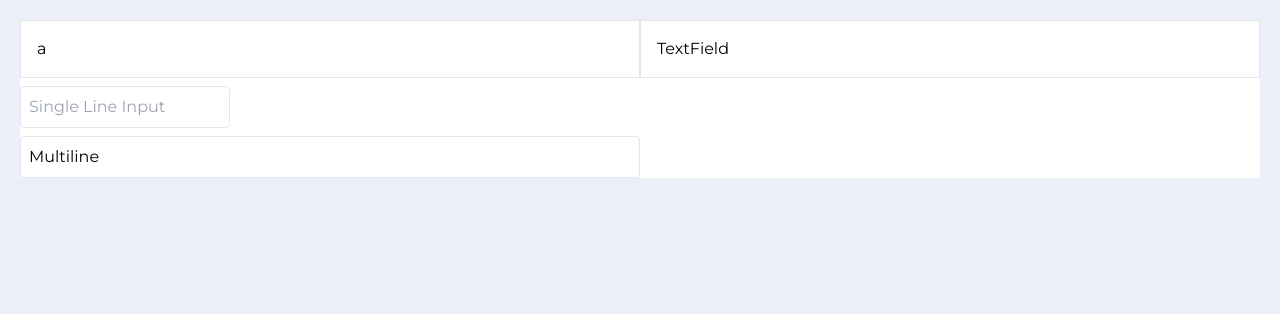
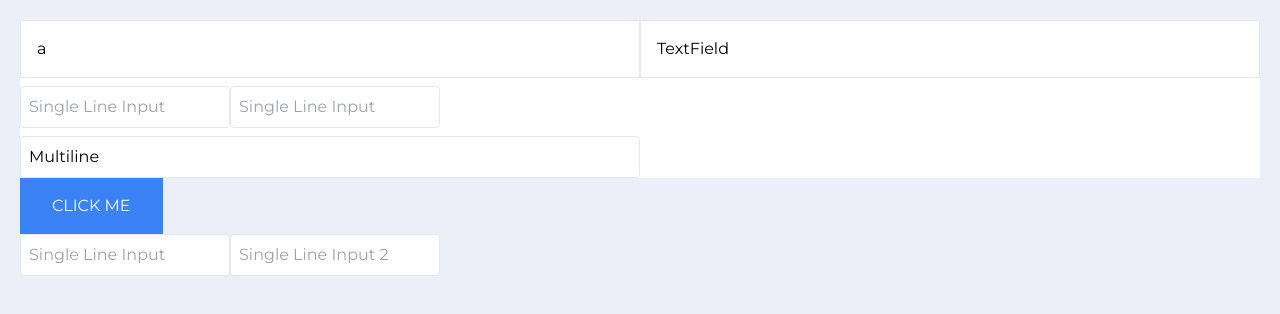
Before and after one commit to zeeshanhaider5121472/NextJS-Business-Management-System, a Next.js app: page /newtask/createTemplate in a window 1280 px wide. Shown: the top 314 px of the page. Built offline with nearby package versions, Linux system fonts and the light colour scheme.

Commit message:
testing add new task tt2

```diff
--- a/next.config.mjs
+++ b/next.config.mjs
@@ -1,4 +1,6 @@
 /** @type {import('next').NextConfig} */
-const nextConfig = {};
+const nextConfig = {
+  reactStrictMode: false,
+};
 
 export default nextConfig;
--- a/package.json
+++ b/package.json
@@ -11,6 +11,7 @@
   "dependencies": {
     "next": "14.2.4",
     "react": "^18",
+    "react-beautiful-dnd": "^13.1.1",
     "react-dnd-html5-backend": "^16.0.1",
     "react-dnd-touch-backend": "^16.0.1",
     "react-dom": "^18",
@@ -19,6 +20,7 @@
   "devDependencies": {
     "@types/node": "^20",
     "@types/react": "^18.3.3",
+    "@types/react-beautiful-dnd": "^13.1.8",
     "@types/react-dnd": "^3.0.2",
     "@types/react-dom": "^18",
     "daisyui": "^4.12.10",
--- a/src/app/components/rightsplitscreen_comp/home_comp/newtask_comp/TestingTemplate.tsx
+++ b/src/app/components/rightsplitscreen_comp/home_comp/newtask_comp/TestingTemplate.tsx
@@ -40,7 +40,7 @@ const TestField: React.FC<TestFieldProps> = ({ name, value }) => {
 type ComponentState = {
   groupName: string;
   components: {
-    id: string;
+    id: number;
     component: React.ReactNode;
     label: string;
   }[];
@@ -52,7 +52,7 @@ interface DropTargetProps {
       {
         groupName: string;
         components: {
-          id: string;
+          id: number;
           component: React.ReactNode;
           label: string;
         }[];
@@ -78,7 +78,7 @@ const DropTarget: React.FC<DropTargetProps> = ({ name, setComponents }) => {
       setComponents((prevGroups) => {
         const newGroups = [...prevGroups];
         newGroups[0].components.push({
-          id: "text",
+          id: 3,
           component: item.textcomp,
           label: "text",
         });
@@ -104,17 +104,24 @@ const TestingTemplate = () => {
       groupName: "Input Field Items",
       components: [
         {
-          id: "singleLine",
-          component: (
+          id: 1,
+          component: [
             <input
+              key={"t1"}
               className="p-2 border rounded"
               placeholder="Single Line Input"
-            ></input>
-          ),
+            ></input>,
+
+            <input
+              key={"t2"}
+              className="p-2 border rounded"
+              placeholder="Single Line Input"
+            ></input>,
+          ],
           label: "Single Line",
         },
         {
-          id: "multiLine",
+          id: 2,
           component: <div className="p-2 border rounded">Multiline</div>,
           label: "Multi Line",
         },
@@ -123,6 +130,7 @@ const TestingTemplate = () => {
   ]);
   console.log(components);
 
+  let i = 1;
   return (
     <DndProvider backend={Backend} options={{ enableMouseEvents: true }}>
       <div className="flex flex-row min-w-screen bg-white">
@@ -131,7 +139,8 @@ const TestingTemplate = () => {
           {components.map((item, mainindex) => (
             <div className="flex flex-col gap-2" key={item.groupName}>
               {item.components.map((component, compindex) => (
-                <div key={component.id}>{component.component}</div>
+                // <div key={component.id}>{component.component}</div>
+                <div key={`${component.id}`}>{component.component}</div>
               ))}
             </div>
           ))}
--- a/src/app/components/rightsplitscreen_comp/home_comp/newtask_comp/Tt2.tsx
+++ b/src/app/components/rightsplitscreen_comp/home_comp/newtask_comp/Tt2.tsx
@@ -1,9 +1,54 @@
 "use client";
 
+import { useState } from "react";
+
+interface ComponentStateProps {
+  id: number;
+  taskname: string;
+  maincomponent: JSX.Element;
+  components: JSX.Element[];
+}
 const Tt2 = () => {
+  const [components, setComponents] = useState<ComponentStateProps[]>([
+    {
+      id: 0,
+      taskname: "Task 1",
+      maincomponent: (
+        <div className="flex flex-row w-80 border-4 border-dotted border-red-600 bordered h-40 bg-white items-center justify-center">
+          drop here
+        </div>
+      ),
+      components: [
+        <input
+          key={"t1"}
+          className="p-2 border rounded"
+          placeholder="Single Line Input"
+        ></input>,
+
+        <input
+          key={"t2"}
+          className="p-2 border rounded"
+          placeholder="Single Line Input 2"
+        ></input>,
+      ],
+    },
+  ]);
   console.log("checking TT");
 
-  return <div>abc</div>;
+  return (
+    <main>
+      <button type="button" className="py-4 px-8 bg-blue-500 text-white">
+        CLICK ME
+      </button>
+      <div>
+        {components.map((item: ComponentStateProps, index: number) => (
+          <div key={item.id}>
+            {item.components.length == 0 ? item.maincomponent : item.components}
+          </div>
+        ))}
+      </div>
+    </main>
+  );
 };
 
 export default Tt2;
--- a/src/app/newtask/createTemplate/page.tsx
+++ b/src/app/newtask/createTemplate/page.tsx
@@ -1,4 +1,5 @@
 import TestingTemplate from "@/app/components/rightsplitscreen_comp/home_comp/newtask_comp/TestingTemplate";
+import Tt2 from "@/app/components/rightsplitscreen_comp/home_comp/newtask_comp/Tt2";
 
 export default function CreateTemplate() {
   //where i'm using useSesarchParams() that whole component should be enclosed in <suspence> </suspence>
@@ -7,13 +8,13 @@ export default function CreateTemplate() {
   // const stringData = searchParams.get("processName") || "";
   return (
     <main className="flex min-h-screen flex-col p-5 pt-5">
-      {/* <Tt2 /> */}
       {/* <Header /> */}
       {/* <Dropable /> */}
 
       {/* createNewTemplate */}
 
       <TestingTemplate />
+      <Tt2 />
       {/* {...arrayData} */}
     </main>
   );
```
Also changed, not shown: 1 other file (tests, documents, lock files or other folders).
